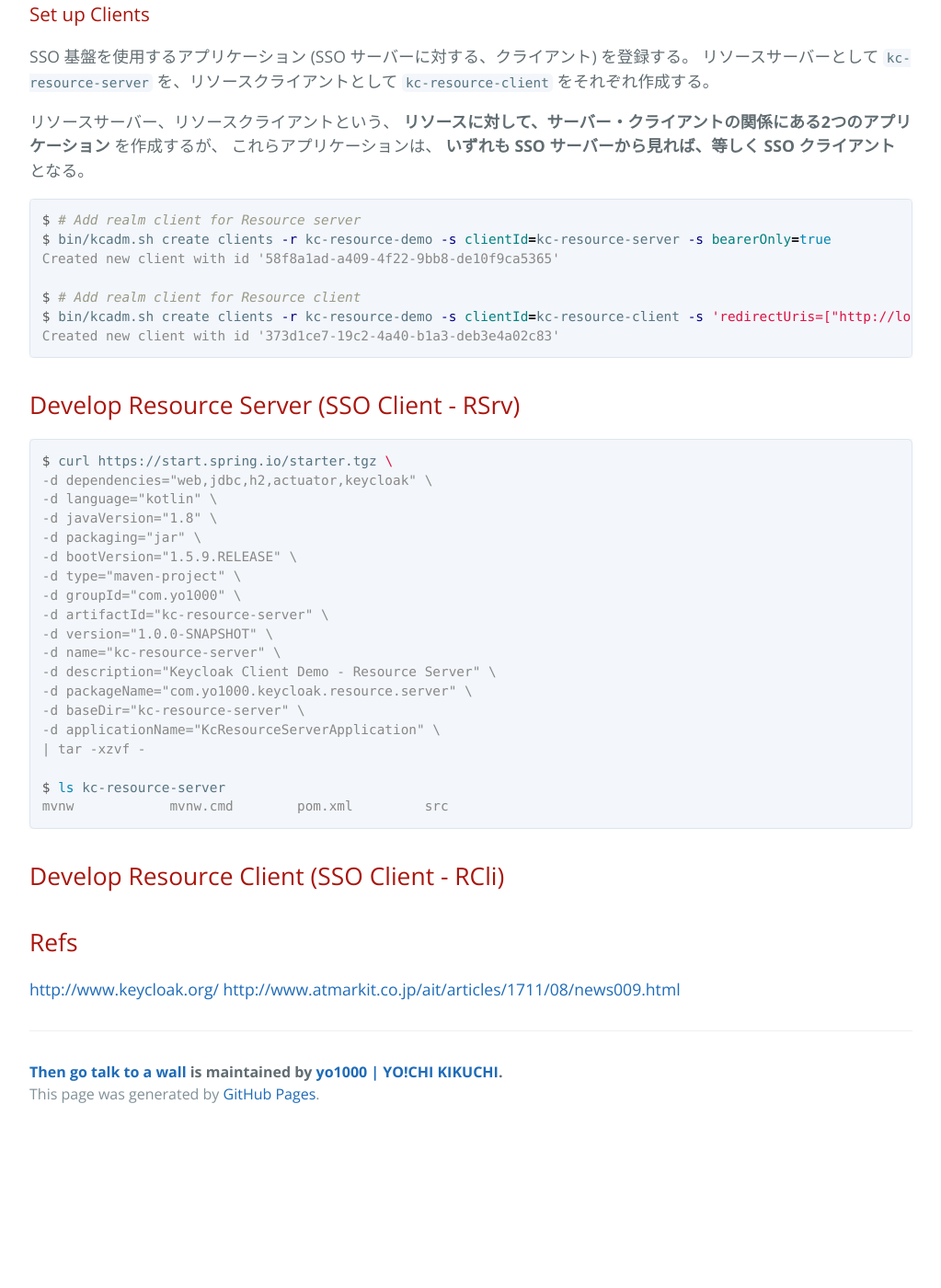
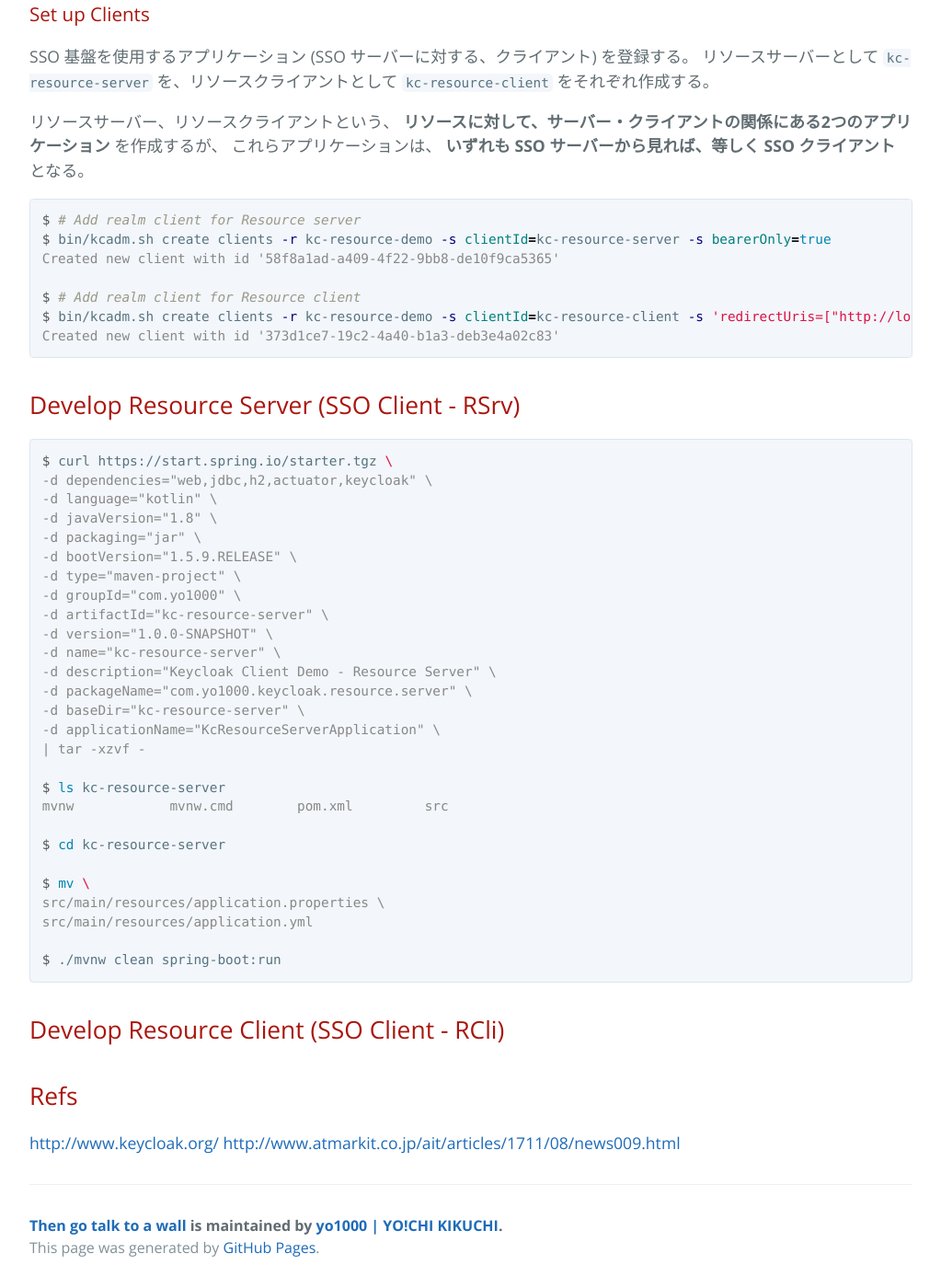
Before and after one commit to yo1000/blog.yo1000.com, a Jekyll site: the page built from _posts/2017-12-18-keycloak-demo.md, in a window 1280 px wide and 1400 px high, scrolled down 2883 px. Shown: the whole window at 92% size, without its empty margins (224-1247 px from the left). Built offline with Jekyll 4.4.1, drawn with Linux system fonts in a browser that asks for light colours; our own code applies the rules of GitHub Pages for plain Markdown files; before the commit the page ends 4116 px from its top, so only the background shows below that.

Commit message:
Update 2017-12-18-keycloak-demo.md

````diff
--- a/_posts/2017-12-18-keycloak-demo.md
+++ b/_posts/2017-12-18-keycloak-demo.md
@@ -139,7 +139,7 @@
 Created new client with id '58f8a1ad-a409-4f22-9bb8-de10f9ca5365'
 
 $ # Add realm client for Resource client
-$ bin/kcadm.sh create clients -r kc-resource-demo -s clientId=kc-resource-client -s 'redirectUris=["http://localhost:18080/*"]'
+$ bin/kcadm.sh create clients -r kc-resource-demo -s clientId=kc-resource-client -s 'redirectUris=["http://localhost:28080/*"]'
 Created new client with id '373d1ce7-19c2-4a40-b1a3-deb3e4a02c83'
 ```
 
@@ -165,6 +165,14 @@
 
 $ ls kc-resource-server
 mvnw		mvnw.cmd	pom.xml		src
+
+$ cd kc-resource-server
+
+$ mv \
+src/main/resources/application.properties \
+src/main/resources/application.yml
+
+$ ./mvnw clean spring-boot:run
 ```
 
 ## Develop Resource Client (SSO Client - RCli)
````
